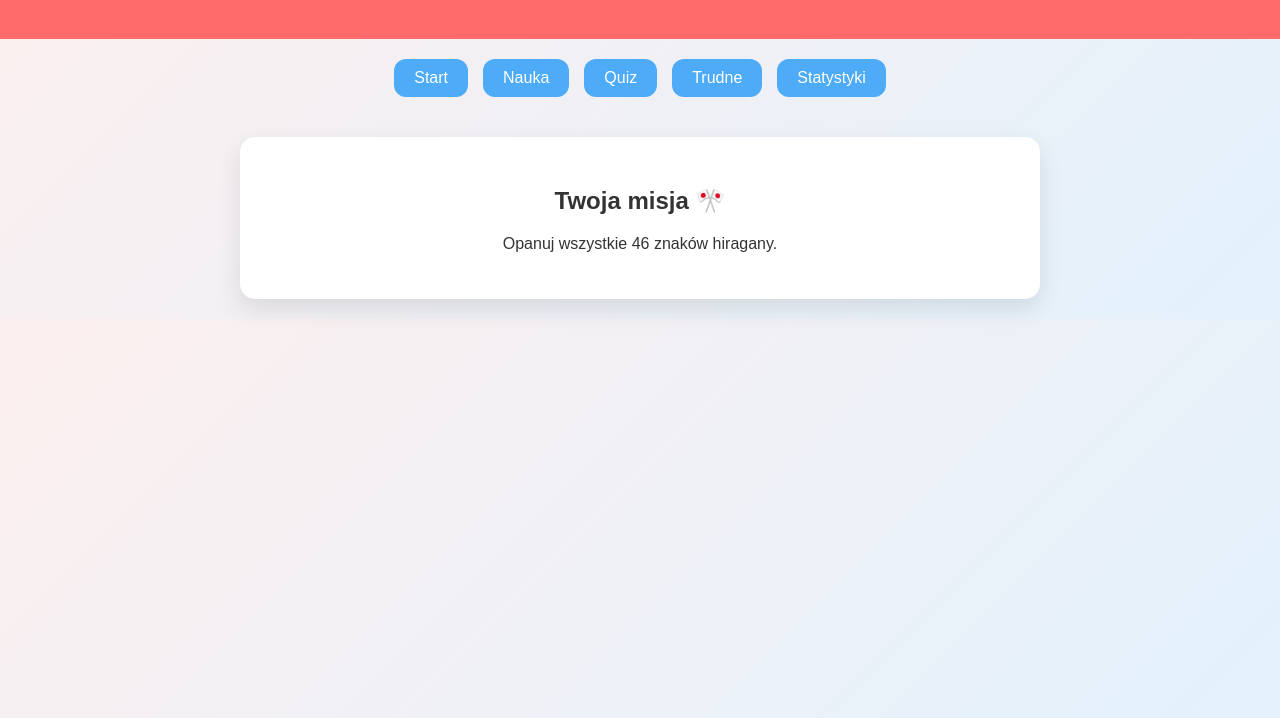
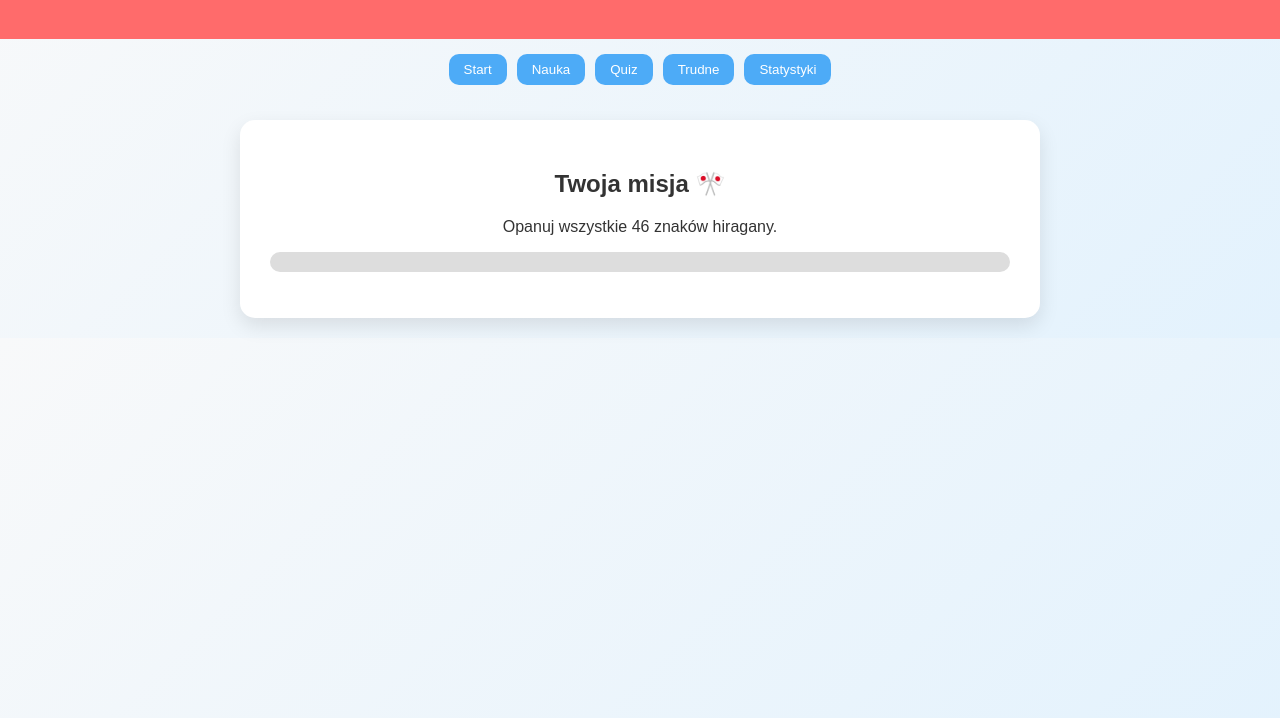
Before and after one commit to Kacperowzky/Hiragana, a plain HTML site: page index.html in a window 1280 px wide. Shown: the part 82-800 px from the top of the page. Drawn offline with Linux system fonts and the light colour scheme.

Commit message:
Update style.css

```diff
--- a/style.css
+++ b/style.css
@@ -1,7 +1,7 @@
 body {
     margin: 0;
     font-family: Arial, sans-serif;
-    background: linear-gradient(135deg, #fcefee, #e3f2fd);
+    background: linear-gradient(135deg, #f8f9fa, #e3f2fd);
     color: #333;
 }
 
@@ -15,32 +15,30 @@
 nav {
     display: flex;
     justify-content: center;
-    gap: 15px;
-    margin: 20px;
+    gap: 10px;
     flex-wrap: wrap;
+    padding: 15px;
 }
 
 button {
-    padding: 10px 20px;
+    padding: 8px 15px;
     border: none;
-    border-radius: 12px;
-    cursor: pointer;
-    font-size: 16px;
+    border-radius: 10px;
     background: #4dabf7;
     color: white;
-    transition: 0.3s;
+    cursor: pointer;
+    transition: 0.2s;
 }
 
 button:hover {
     transform: scale(1.05);
-    background: #339af0;
 }
 
 .section {
     display: none;
-    padding: 20px;
     max-width: 800px;
     margin: auto;
+    padding: 20px;
 }
 
 .section.active {
@@ -52,31 +50,30 @@
     padding: 30px;
     border-radius: 15px;
     text-align: center;
-    box-shadow: 0 10px 25px rgba(0,0,0,0.1);
+    box-shadow: 0 8px 20px rgba(0,0,0,0.1);
 }
 
 .hiragana {
-    font-size: 90px;
+    font-size: 100px;
     margin: 20px 0;
 }
 
 input {
     padding: 10px;
     font-size: 18px;
-    border-radius: 10px;
+    border-radius: 8px;
     border: 1px solid #ccc;
-    width: 200px;
 }
 
-.progress-bar {
-    margin-top: 20px;
+.exp-bar {
     height: 20px;
     background: #ddd;
     border-radius: 10px;
     overflow: hidden;
+    margin-top: 15px;
 }
 
-#progress {
+#expFill {
     height: 100%;
     width: 0%;
     background: #51cf66;
```
